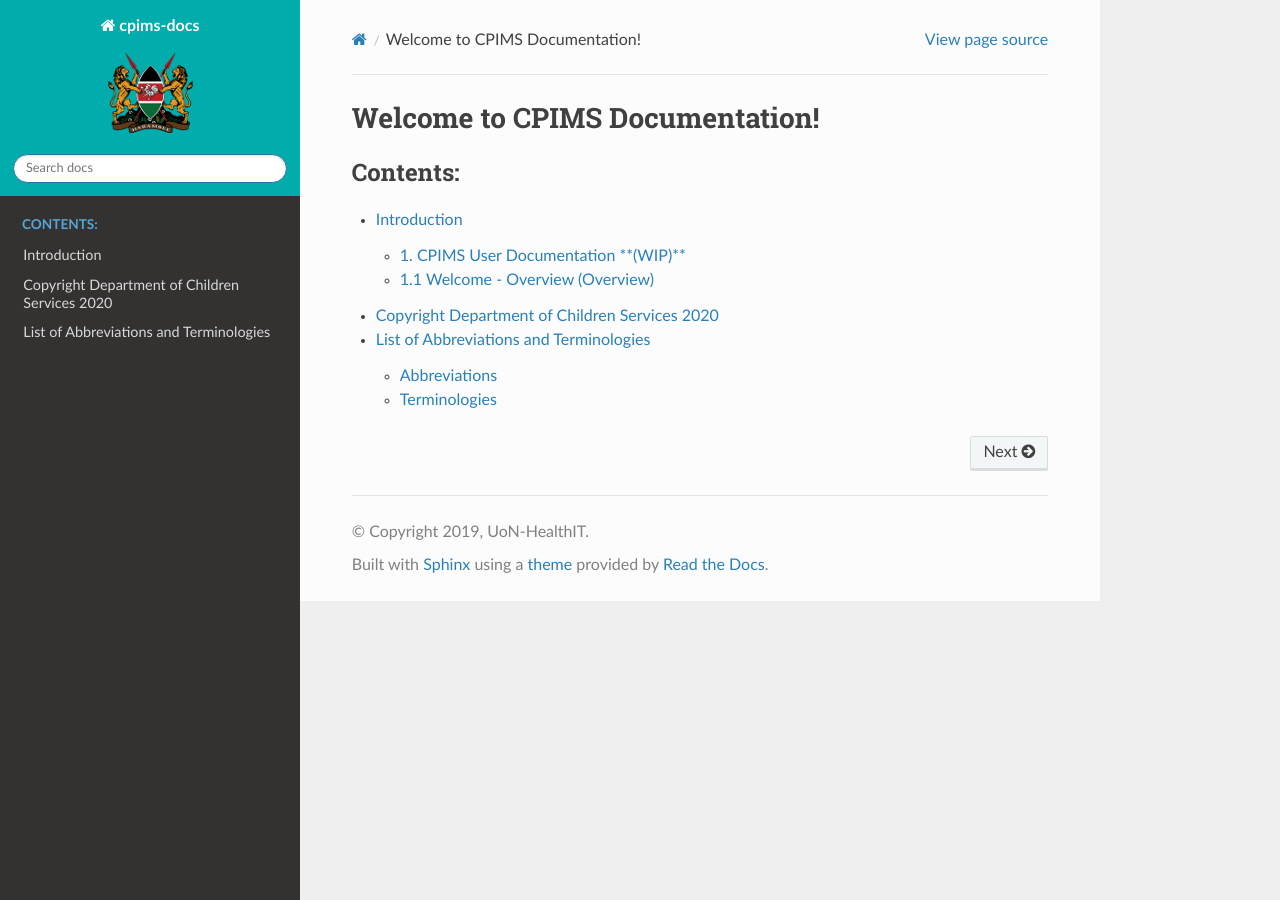
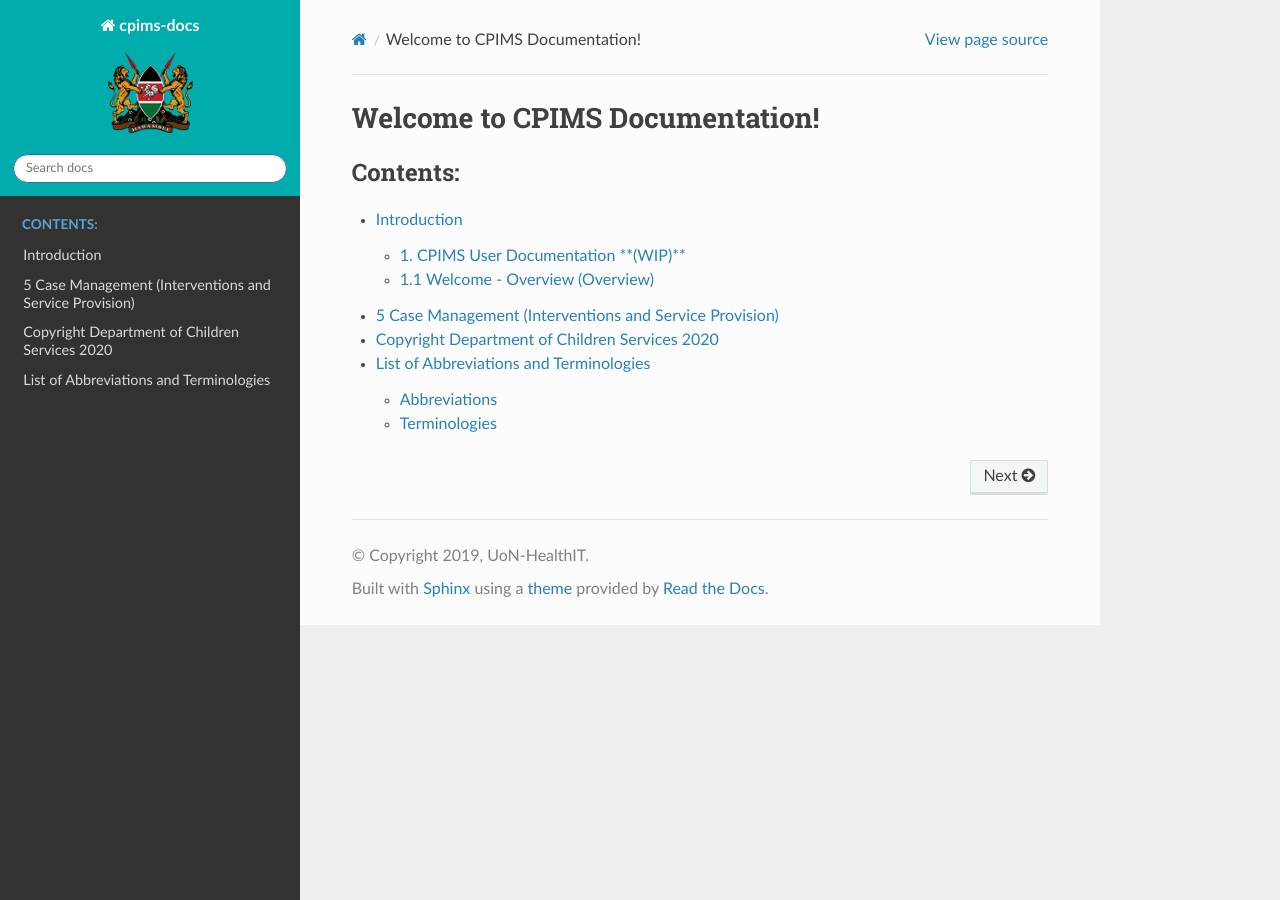
Before and after one commit to uonafya/cpims-docs, a Sphinx documentation site: the page built from source/index.rst, in a window 1280 px wide. Built offline with Sphinx 7.4.7 and the Read the Docs theme 2.0.0, drawn with Linux system fonts in a browser that asks for light colours.

Commit message:
Update introduction.rst

```diff
--- a/source/introduction.rst
+++ b/source/introduction.rst
@@ -43,6 +43,31 @@
 *****
 
 
+5 Case Management (Interventions and Service Provision)
+=======================
+
+5.1 DCS - Case Management (Interventions)
+########
+*****
+5.1.1 `DCS Case Management - Managing Cases (CM) <https://docs.google.com/presentation/d/e/2PACX-1vS38D2ujt8PJGAUNShuBliOlTe1nTOQG4-xKoXUCg0KlSVdMBjvdQI3Q1pTG6TbgZ-257IF6rcj-zG2/pub?start=false&loop=false&delayms=15000>`_
+*****
+
+*****
+5.1.2 `DCS Case Management - Institutional Placement and Follow Up (Institutions) <https://docs.google.com/presentation/d/e/2PACX-1vTGoCdjpLN0W1Di6IC1FTeGlohJKVn9pYipu3qN35nkSDFf9kPCyioQy53j4eQNWoH5aUrn8leuFo7C/pub?start=false&loop=false&delayms=15000>`_
+*****
+
+
+
+*****
+5.1.2 `DCS Case Management - Alternative Family Care (AFC) <https://docs.google.com/presentation/d/e/2PACX-1vR1m_an6Xj2cKx_G-rML2U0w0UtNPhd_Bts--1FKWvlvLvTHdq9b3dlt4SDPCoisZxh4LdKy91dCBzy/pub?start=false&loop=false&delayms=15000>`_
+*****
+
+*****
+5.1.3 `DCS Case Management - School and Bursary Management (Bursary) <https://docs.google.com/presentation/d/e/2PACX-1vSxn3Qrvi59nK6vW2aahgOw8wqEURRQOs_7PM8uBkm_jFa-2hdVNteWdRfOd9b5pN50Jufx2Z6Zi0kz/pub?start=false&loop=false&delayms=15000>`_
+*****
+
+5.2 OVC - Case Management (Case Planning and Service Provision)
+########
 
 5. `CPIMS System Documentation **WIP** <https://docs.google.com/document/d/e/2PACX-1vRLyelF_L8npDvTtpZV8g8FtRFqIiwyKSrX6iaxEIbiWoOH7U5jsuOkn6z60SdSsUYlVJpsjVCx6bQi/pub>`_
 
```
